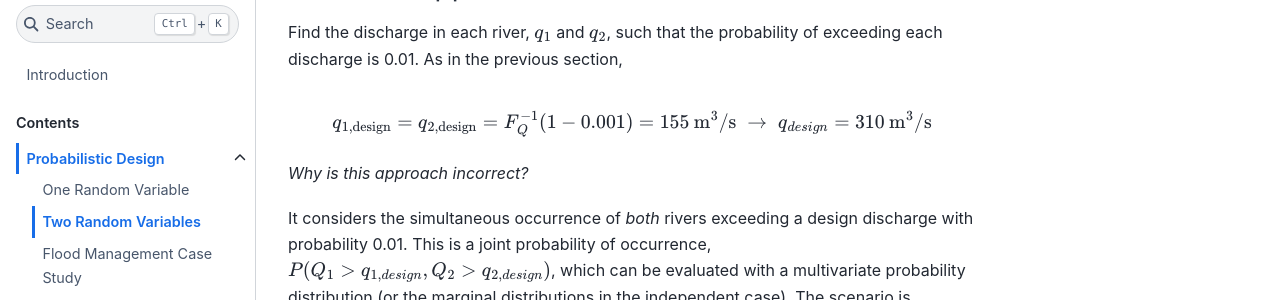
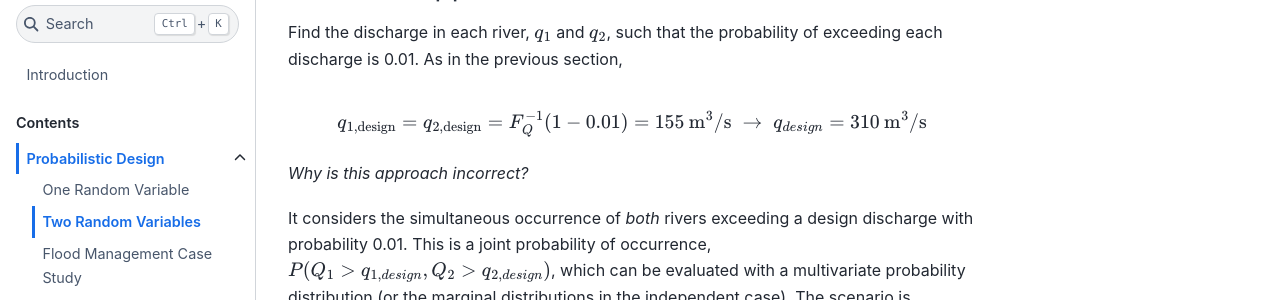
Before and after one commit to TUDelft-CITG/MUDE, a Jupyter Book: the page built from book/prob-design/02-two-random-variables.md, in a window 1280 px wide and 900 px high, scrolled down 797 px. Shown: the part 150-450 px from the top of the window. Built offline with Jupyter Book 1.0.4 settings and Sphinx 7.4.7 and the Sphinx Book theme 1.1.4, drawn with Linux system fonts in a browser that asks for light colours; some of the changed text lies outside the part shown.

Commit message:
fix error 2

```diff
--- a/book/prob-design/02-two-random-variables.md
+++ b/book/prob-design/02-two-random-variables.md
@@ -22,7 +22,7 @@ Before presenting the correct approach, 3 common mistakes are illustrated.
 Find the discharge in each river, $q_1$ and $q_2$, such that the probability of exceeding each discharge is 0.01. As in the previous section,
 
 $$
-q_{1,\mathrm{design}}=q_{2,\mathrm{design}}=F_{Q}^{-1}(1-0.001)=155\:\text{m}^3\text{/s} \;\rightarrow\; q_{design}=310\:\text{m}^3\text{/s}
+q_{1,\mathrm{design}}=q_{2,\mathrm{design}}=F_{Q}^{-1}(1-0.01)=155\:\text{m}^3\text{/s} \;\rightarrow\; q_{design}=310\:\text{m}^3\text{/s}
 $$
 
 *Why is this approach incorrect?*
```
Also changed, not shown: other parts of book/prob-design/02-two-random-variables.md (+1 -1 lines).
